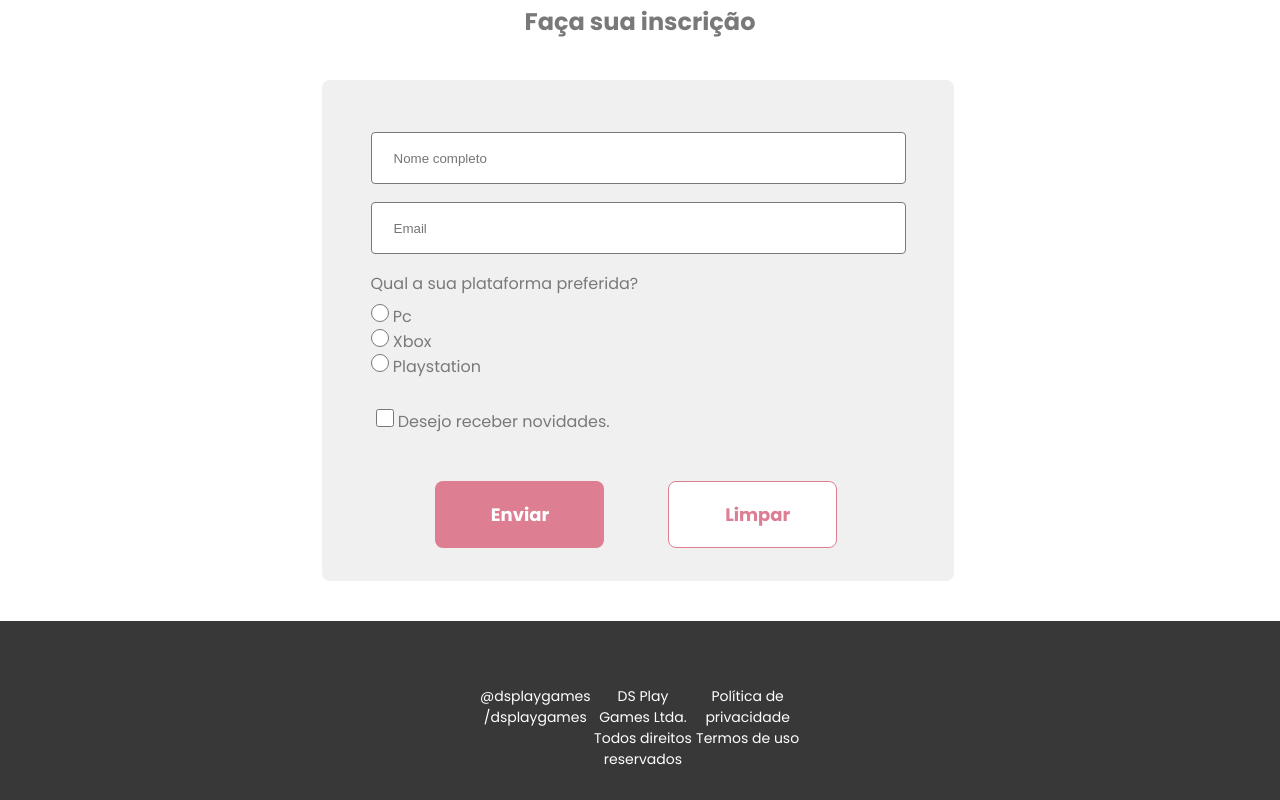
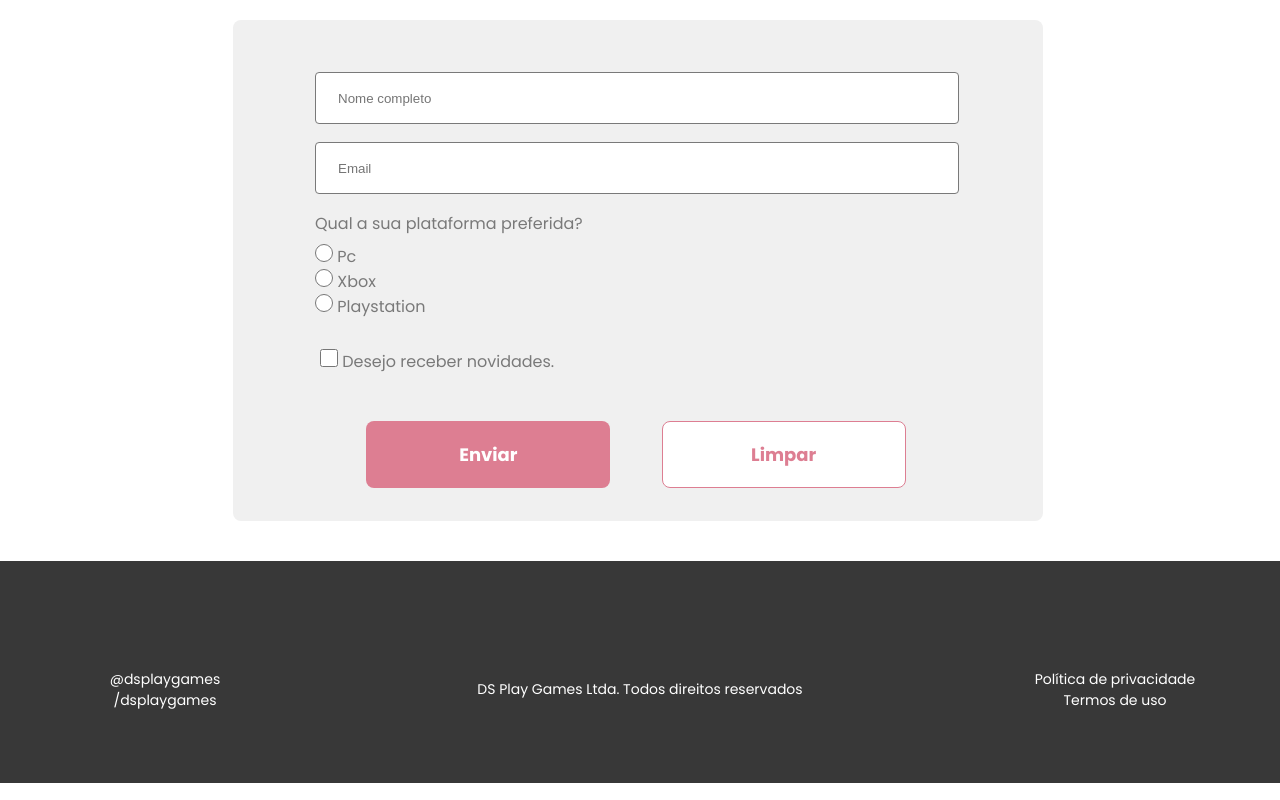
Before and after one commit to ZecaSantos/DSPlayGames-responsive, a plain HTML site: page index.html in a window 1280 px wide. Shown: the part 1377-2177 px from the top of the page. Drawn offline with Linux system fonts and the light colour scheme.

Commit message:
Finalizaão

```diff
--- a/css/style.css
+++ b/css/style.css
@@ -370,7 +370,7 @@ footer {
     color: rgba(255, 255, 255, 1);
 }
 
-.footer-center {
+.center_footer {
     margin-top: 37px;
 }
 
@@ -620,6 +620,8 @@ footer {
 
     .center {
         width: 100%;
+        max-width: 768px;
+        padding: 42.5px 0 42.5px 0;
         font-family: Poppins;
         font-size: 14px;
         font-weight: 400;
@@ -628,24 +630,280 @@ footer {
         color: rgba(255, 255, 255, 1);
         display: flex;
         flex-direction: row;
+        justify-content: space-between;
+        align-items: center;
+        gap: 60px;
+    }
+
+    .center_footer {
+        width: 330px;
+    }
 
 
+}
 
-    .footer-center {
-        width: 330px;
+@media(min-width: 990px) {
+
+    .nav-itens {
         display: flex;
+        flex-direction: row;
+
+    }
+
+    .nav-itens li {
+        margin: 0 29px 0 0 ;
+        list-style-type: none;
 
 
     }
 
+    .nav-itens a {
+        text-decoration: none;
+        color: rgba(255, 255, 255, 1);
+        font-family: poppins, sans-serif;
+    }
+
+    .nav1 {
+        width: 100%;
+        max-width: 990px;
+        display: flex;
+        justify-content: space-between;
+        flex-wrap: wrap;
+    }
+
+    .nav-itens-img {
+        display: flex;
+        justify-content: flex-end;
+        align-items: center;
+    }
+
+    .noticia {
+        width: 100%;
+        max-width: 990px;
+        padding: 16px 13px 13px 13px;
+        border-radius: 8px;
+        margin: 40px 0  28px 0 ;
+        background-color: #E5E5E5;
+    }
+
+    .games {
+        width: 100%;
+        max-width: 990px;
+        display: flex;
+        flex-direction: column;
+        background: rgba(240, 240, 240, 1);
+        padding: 0 0 10px 0;
+        border-radius: 8px;
+    }
+
+    .cards {
+        width: 100%;
+        display: flex;
+        justify-content: center;
+        padding: 45px 0 30px 0;
+        border-radius: 8px;
+        background: rgba(240, 240, 240, 1);
+     }
+
+    .cards-minious {
+        width: 195px;
+        height: 195px;
+        padding-bottom: 30px;
+        margin: 0 10px 27px 10px;
+        border-radius: 8px;
+        box-shadow: 0px 4px 20px 0px rgba(0, 0, 0, 0.25);
+        background-color: #fff;
+    }
+
+    .cards-minious img {
+        width: 195px;
+        border-radius: 8px 8px 0 0;
+
+    }
 
 
+    .cards-minious h2 {
+        font-family: poppins, sans-serif;
+        font-size: 18px;
+        font-weight: bold;
+        line-height: 27px;
+        text-align: center;
+        color: #797979;
+        margin-top: 20px;
+    }
 
+    .cards-minious h1 {
+        font-family: poppins, sans-serif;
+        color: #38AF90;
+        font-weight: bold;
+        font-size: 36px;
+        text-align: center;
+        margin: 7px 0 0px 0;
+        padding: 5px 0 0px 0;
+    }
 
+    .title-forms {
+        width: 100%;
+        height: 36px;
+        margin-top: 20px;
+        margin-bottom: 30px;
+        padding: 0 0 10px 0;
+        font-family: poppins, sans-serif;
+        font-size: 24;
+        font-weight: bold;
+        color: #797979;
+        text-align: center;
+    }
 
+    .description h1 {
+        margin: 0;
+        font-size: 24px;
+    }
 
+    .description p {
+        margin: 0;
+        font-size: 8px;
+        padding: 0 10px 0 10px;
+    }
 
+    .description h2 {
+        font-size: 14px;
+        padding: 0 2px 0 2px;
+    }
 
+    .form {
+        width: 790px;
+        display: flex;
+        flex-direction: column;
+        align-items: center;
+        padding: 52px 12px 0 8px;
+        background: rgba(240, 240, 240, 1);
+        margin: 0 12px 40px 8px;
+        border-radius: 8px;
+
+    }
+
+    .item-form {
+        width: 790px;
+        display: flex;
+        flex-direction: column;
+        align-items: center;
+
+    }
+
+    .form-input {
+        width: 642px;
+        height: 50px;
+        margin-bottom: 20px;
+
+    }
+
+    .form-input input {
+        width: 620px;
+        border: 1px solid rgba(121, 121, 121, 1);
+        border-radius: 4px;
+        padding-left: 22px;
+        height: 50px;
+    }
+
+    .platform {
+        width: 642px;
+    }
+
+    .crtl-preference-list {
+        font-family: Poppins;
+        font-size: 16px;
+        font-weight: 400;
+        line-height: 24px;
+        letter-spacing: 0em;
+        text-align: left;
+        color: rgba(121, 121, 121, 1);
+        margin: 30px 0 0 0;
+        display: flex;
+        flex-direction: row;
+        width: 642px;
+        padding: 0 0 0 10px;
+    }
+
+    .inscription {
+        width: 612px;
+        display: flex;
+        flex-direction: column;
+        align-items: center;
+    }
+
+    .botton-enviar {
+        background-color: #DD7E92;
+        font-family: poppins, sans-serif;
+        font-size: 18px;
+        line-height: 27px;
+        text-align: center;
+        font-weight: bold;
+        color: #ffff;
+        border: none;
+        border-radius: 8px;
+        margin: 47px 0 20px 0;
+        padding: 20px 56px 20px 56px;
+        width: 244px;
+        height: 67px;
+    }
+
+    .botton-reset {
+        background-color:#ffff;;
+        font-family: poppins, sans-serif;
+        font-size: 18px;
+        line-height: 27px;
+        text-align: center;
+        font-weight: bold;
+        color:  #DD7E92;
+        border: 1px solid rgba(221, 126, 146, 1);
+        box-sizing: border-box;
+        border-radius: 8px;
+        margin: 0 0 33px 0;
+        padding: 19px 56px 19px 56px;
+        width: 244px;
+        height: 67px;
+    }
+
+    .botton {
+        width: 642px;
+        height: auto;
+        display: flex;
+        flex-direction: row;
+        justify-content: space-evenly;
+        align-self: auto;
+        align-items: baseline;
+    }
+
+    footer {
+        width: 100%;
+        background-color: rgba(56, 56, 56, 1);
+        display: flex;
+        flex-direction: row;
+        justify-content: space-around;
+        align-items: center;
+        padding: 28px 0 30px 0 ;
+    }
+
+    .center {
+        width: 100%;
+        max-width: 100%;
+        padding: 42.5px 0 42.5px 0;
+        font-family: Poppins;
+        font-size: 14px;
+        font-weight: 400;
+        line-height: 21px;
+        letter-spacing: 0em;
+        color: rgba(255, 255, 255, 1);
+        display: flex;
+        flex-direction: row;
+        justify-content: space-between;
+        align-items: center;
+    }
+
+    .center_footer {
+        width: 330px;
+    }
 
 
 }
--- a/index.html
+++ b/index.html
@@ -152,18 +152,18 @@
         </main>
 
         <footer>
-            <div>
-                <div id="center" class="center">
-                    <div class="footer-center">
+            <div class="center">
+
+                    <div class="center_footer">
                         <span>@dsplaygames<br>/dsplaygames</span>
                     </div>
-                    <div class="footer-center">
+                    <div class="center_footer">
                         <span>DS Play Games Ltda. Todos direitos reservados</span>
                     </div>
-                    <div class="footer-center">
-                        <span>Política de privacidade Termos de uso</span>
+                    <div class="center_footer">
+                        <span>Política de privacidade <br> Termos de uso</span>
                     </div>
-                </div>
+
             </div>
         </footer>
 </body>
```
